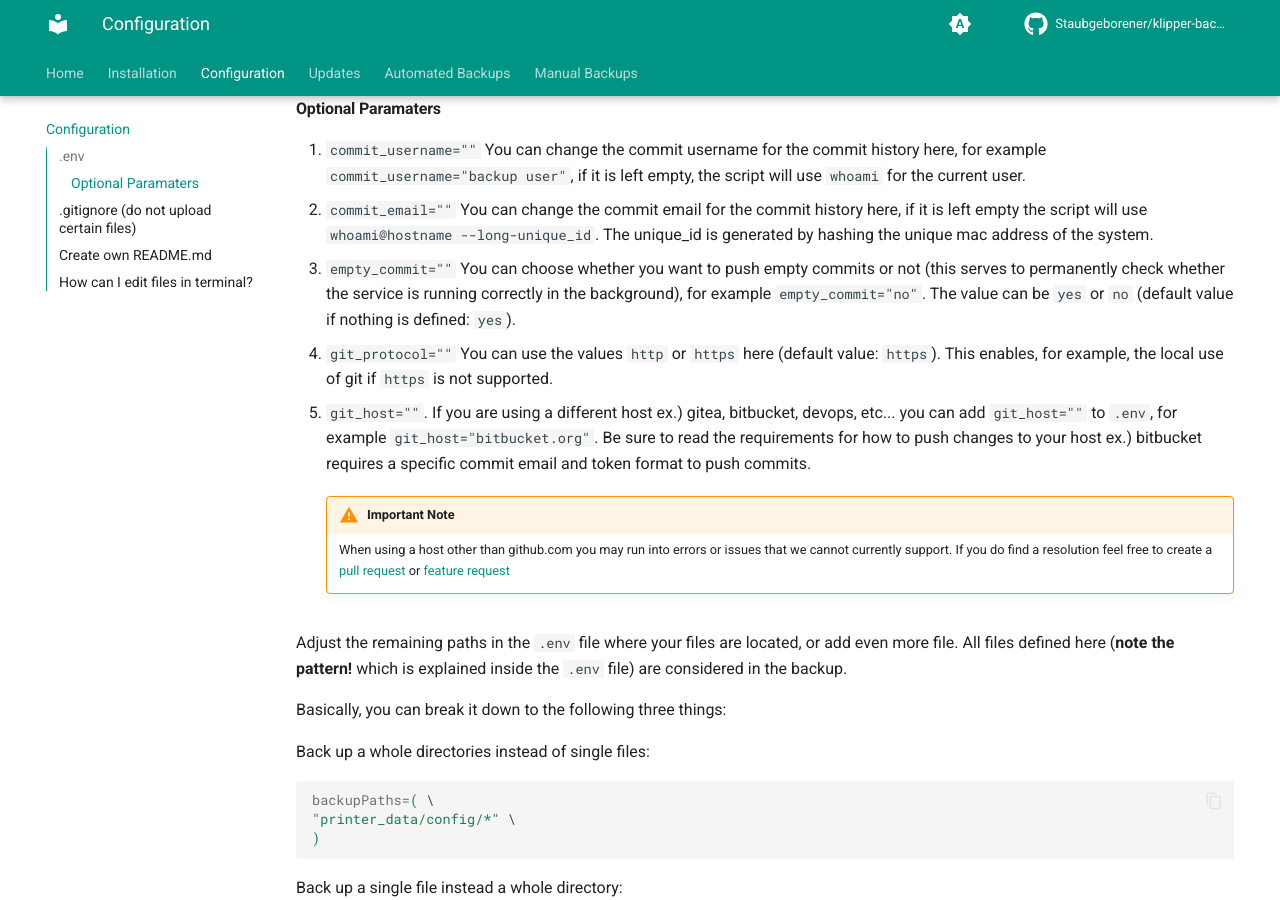
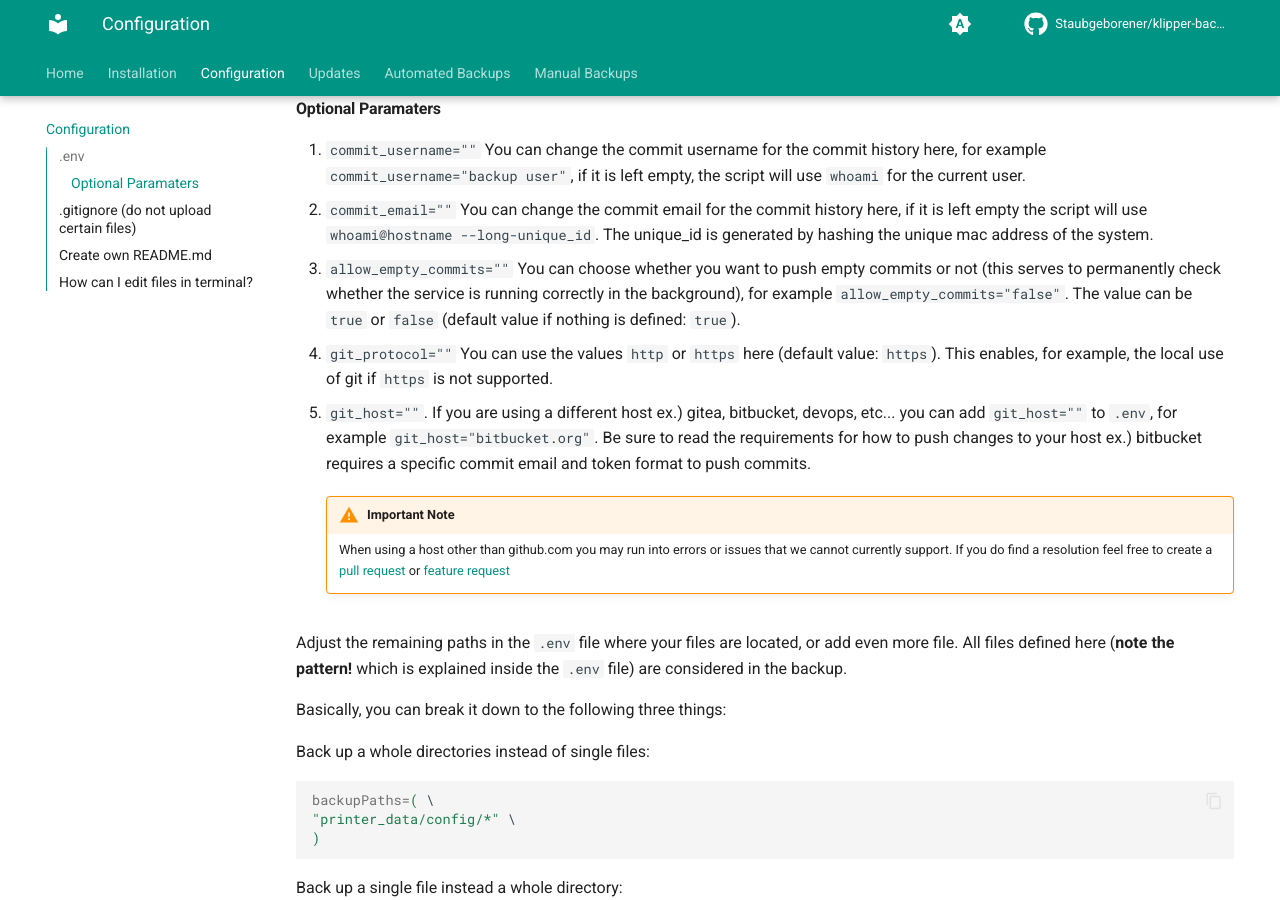
Before and after one commit to Staubgeborener/Klipper-Backup, an MkDocs documentation site: the page built from docs/configuration.md, in a window 1280 px wide and 900 px high, scrolled down 511 px. Built offline with MkDocs 1.6.1 and Material for MkDocs 9.7.7, drawn with Linux system fonts in a browser that asks for light colours; comment, search, counter and statistics services are not loaded.

Commit message:
add allow_empty_commits parameter in configuration.md
allow_empty_commits=${allow_empty_commits:-true}

```diff
--- a/docs/configuration.md
+++ b/docs/configuration.md
@@ -11,7 +11,7 @@ Now you need your [GitHub token](installation.md#create-github-token).
 #### Optional Paramaters
 1. `commit_username=""` You can change the commit username for the commit history here, for example `commit_username="backup user"`, if it is left empty, the script will use `whoami` for the current user.
 2. `commit_email=""` You can change the commit email for the commit history here, if it is left empty the script will use `whoami@hostname --long-unique_id`. The unique_id is generated by hashing the unique mac address of the system.
-3. `empty_commit=""` You can choose whether you want to push empty commits or not (this serves to permanently check whether the service is running correctly in the background), for example `empty_commit="no"`. The value can be `yes` or `no` (default value if nothing is defined: `yes`).
+3. `allow_empty_commits=""` You can choose whether you want to push empty commits or not (this serves to permanently check whether the service is running correctly in the background), for example `allow_empty_commits="false"`. The value can be `true` or `false` (default value if nothing is defined: `true`).
 4. `git_protocol=""` You can use the values `http` or `https` here (default value: `https`). This enables, for example, the local use of git if `https` is not supported.
 5. `git_host=""`. If you are using a different host ex.) gitea, bitbucket, devops, etc... you can add `git_host=""` to `.env`, for example `git_host="bitbucket.org"`. Be sure to read the requirements for how to push changes to your host ex.) bitbucket requires a specific commit email and token format to push commits.
 
```
